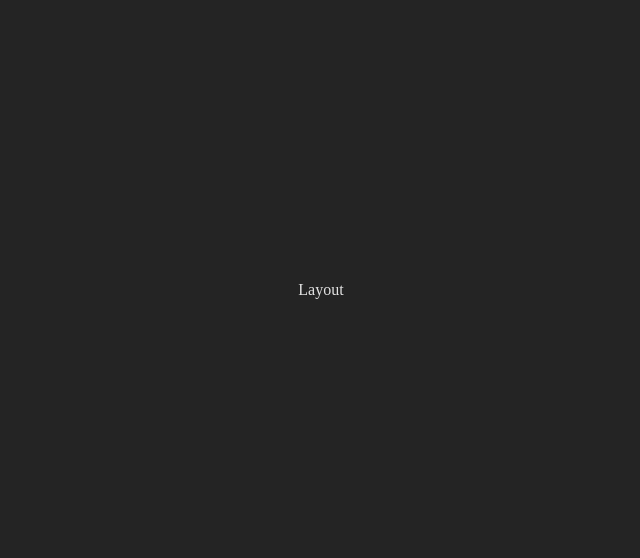
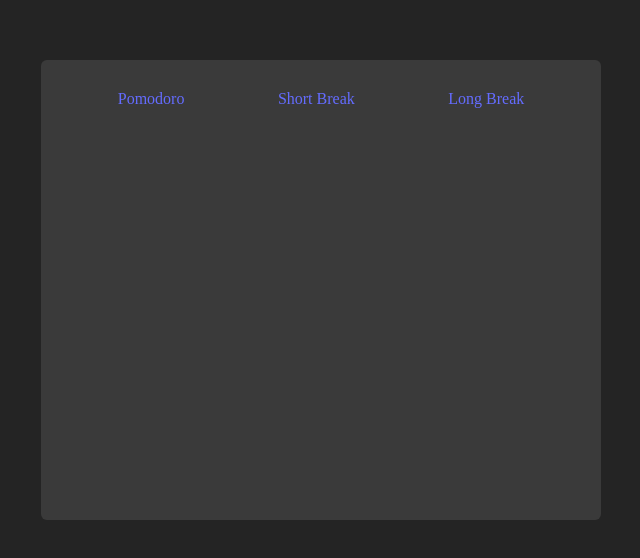
Before and after one commit to LovelyValue/pomofocus, a React (Vite) app: page / in a window 1280 px wide. Shown: the part 110-668 px from the top of the page, without its empty margins (319-959 px from the left). Built offline with nearby package versions, Linux system fonts and the light colour scheme.

Commit message:
добавление NavLink

```diff
--- a/src/Layouts/Layout.module.css
+++ b/src/Layouts/Layout.module.css
@@ -0,0 +1,12 @@
+.layout {
+	width: 500px;
+	height: 400px;
+	background-color: rgba(255, 255, 255, 0.1);
+	border-radius: 6px;
+	padding: 30px;
+}
+
+.inner__link {
+	display: flex;
+	justify-content: space-around;
+}
--- a/src/Layouts/Layout.tsx
+++ b/src/Layouts/Layout.tsx
@@ -1,7 +1,16 @@
+import { NavLink } from 'react-router-dom';
 import styles from './Layout.module.css';
 
 const Layout = () => {
-	return <div className={styles['Layout']}>Layout</div>;
+	return (
+		<div className={styles['layout']}>
+			<div className={styles['inner__link']}>
+				<NavLink to='/'>Pomodoro</NavLink>
+				<NavLink to='/short-break'>Short Break</NavLink>
+				<NavLink to='/long-break'>Long Break</NavLink>
+			</div>
+		</div>
+	);
 };
 
 export default Layout;
--- a/src/main.css
+++ b/src/main.css
@@ -32,22 +32,3 @@ h1 {
 	font-size: 3.2em;
 	line-height: 1.1;
 }
-
-button {
-	border-radius: 8px;
-	border: 1px solid transparent;
-	padding: 0.6em 1.2em;
-	font-size: 1em;
-	font-weight: 500;
-	font-family: inherit;
-	background-color: #1a1a1a;
-	cursor: pointer;
-	transition: border-color 0.25s;
-}
-button:hover {
-	border-color: #646cff;
-}
-button:focus,
-button:focus-visible {
-	outline: 4px auto -webkit-focus-ring-color;
-}
```
Also changed, not shown: src/main.tsx (+6 -1 lines).
